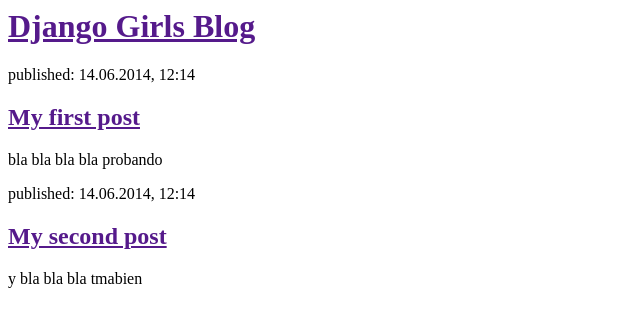
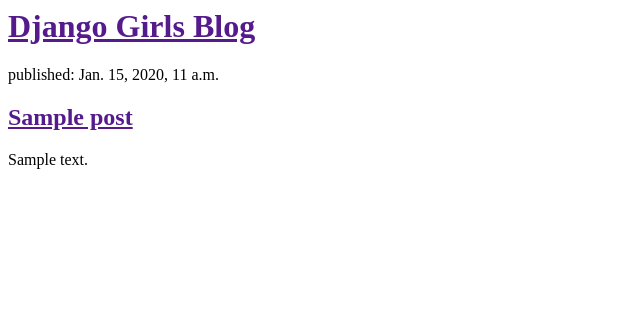
Before and after one commit to malon/django-test-blog, a Django app: template blog/templates/blog/post_list.html in a window 1280 px wide. Shown: the top 327 px of the page, without its empty margins (0-640 px from the left). Run offline with Django 3.2, Linux system fonts and the light colour scheme; the template is opened without the code that fills it: values that come from a table or form of the project are taken from there, others are empty; tables that the repository leaves empty hold one stand-in row (values such as "Sample post").

Commit message:
Added template tags to display posts from DB

```diff
--- a/blog/templates/blog/post_list.html
+++ b/blog/templates/blog/post_list.html
@@ -6,17 +6,15 @@
         <div>
             <h1><a href="">Django Girls Blog</a></h1>
         </div>
-
-        <div>
-            <p>published: 14.06.2014, 12:14</p>
-            <h2><a href="">My first post</a></h2>
-            <p> bla bla bla bla probando</p>
+        {% for post in posts %}
+           <div>
+            <p>published: {{ post.published_date }}</p>
+            <h2><a href="">{{ post.title }}</a></h2>
+            <p> {{ post.text|linebreaks }}</p>
         </div>
 
-        <div>
-            <p>published: 14.06.2014, 12:14</p>
-            <h2><a href="">My second post</a></h2>
-            <p> y bla bla bla tmabien</p>
-        </div>
+        {% endfor %}
+
+
     </body>
 </html>
--- a/blog/views.py
+++ b/blog/views.py
@@ -1,6 +1,9 @@
 from django.shortcuts import render
+from django.utils import timezone
+from .models import Post
 
 # Create your views here.
 
 def post_list(request):
-    return render(request, 'blog/post_list.html', {})
+    posts = Post.objects.filter(published_date__lte=timezone.now()).order_by('published_date')
+    return render(request, 'blog/post_list.html', {'posts': posts})
```
